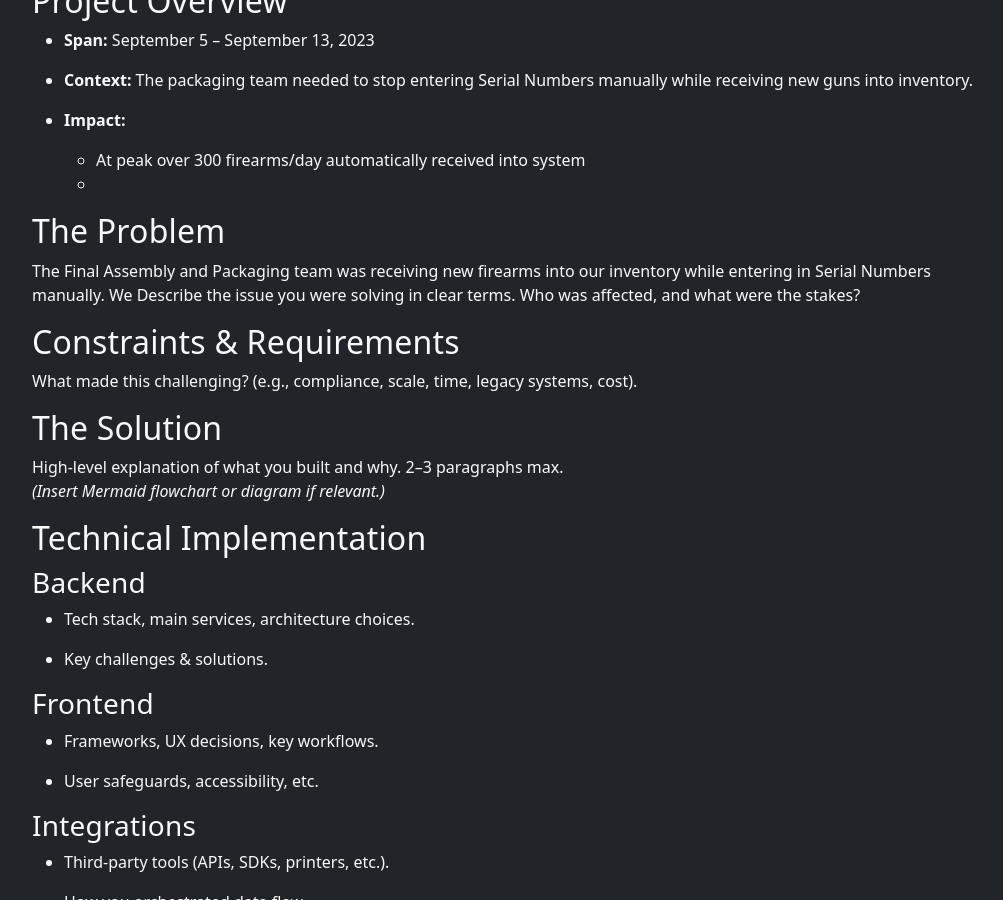
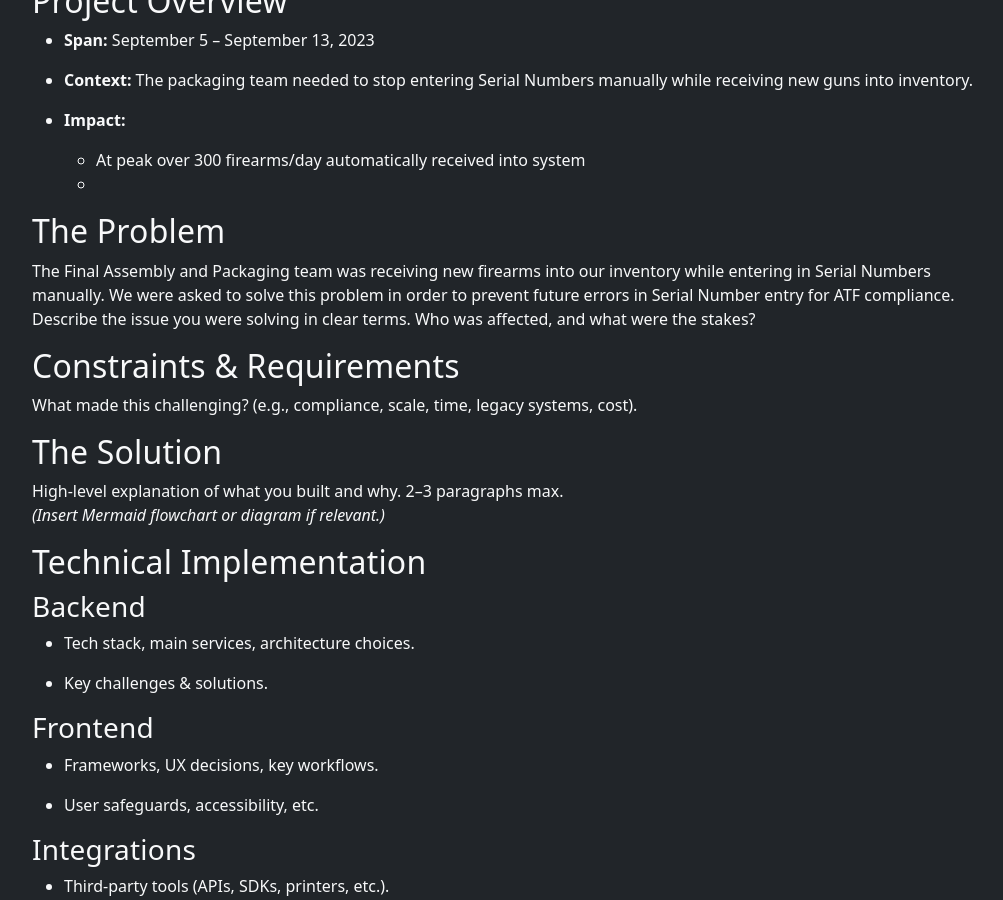
Before and after one commit to ChanceYoung/ChanceYoung.github.io, a Jekyll site: the page built from _projects/In Progress/packagingsolutionv1.md, in a window 1280 px wide and 900 px high, scrolled down 727 px. Shown: the whole window, without its empty margins (130-1133 px from the left). Built offline with Jekyll 4.4.1, drawn with Linux system fonts in a browser that asks for light colours; part of the change alters nothing that is shown.

Commit message:
_projects/In Progress/packagingsolutionv1.md updated from https://stackedit.io/

```diff
--- a/_projects/In Progress/packagingsolutionv1.md
+++ b/_projects/In Progress/packagingsolutionv1.md
@@ -32,7 +32,7 @@ The ERP system we used provided an integration toolkit written in .NET that used
 
 ## The Problem
 
-The Final Assembly and Packaging team was receiving new firearms into our inventory while entering in Serial Numbers manually. We
+The Final Assembly and Packaging team was receiving new firearms into our inventory while entering in Serial Numbers manually. We were asked to solve this problem in order to prevent future errors in Serial Number entry for ATF compliance.
 Describe the issue you were solving in clear terms. Who was affected, and what were the stakes?
 
 ## Constraints & Requirements
@@ -89,6 +89,6 @@ What you’d like to add, refine, or expand on later.
 
 > Written with [StackEdit](https://stackedit.io/).
 <!--stackedit_data:
-eyJoaXN0b3J5IjpbMTE5ODQ3NzEzMSwxMjY4MTE1MDIxLDEzMT
-UwODQ4OTYsLTE3NDY2ODg4NjYsLTExOTk4NTAxNTddfQ==
+eyJoaXN0b3J5IjpbLTE1OTU1NDYyMjAsMTI2ODExNTAyMSwxMz
+E1MDg0ODk2LC0xNzQ2Njg4ODY2LC0xMTk5ODUwMTU3XX0=
 -->
```
